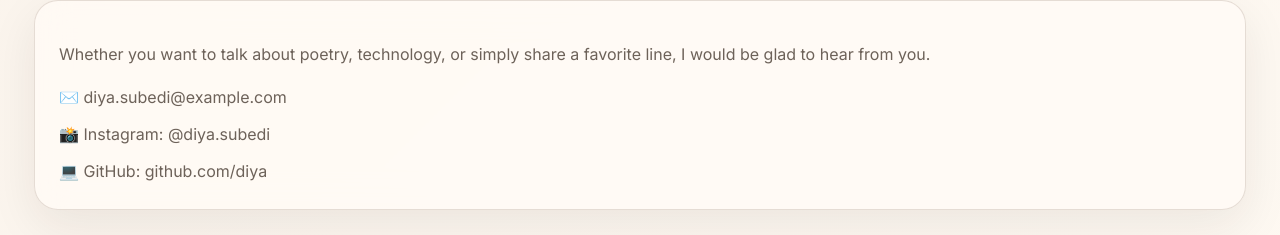
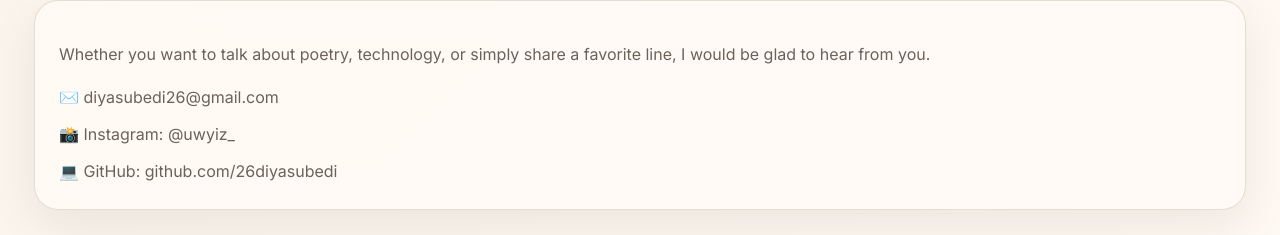
Before and after one commit to 26diyasubedi/portfolio, a plain HTML site: page index.html in a window 1280 px wide. Shown: the part 1998-2233 px from the top of the page. Drawn offline with nearby package versions, Linux system fonts and the light colour scheme.

Commit message:
Update index.html

```diff
--- a/index.html
+++ b/index.html
@@ -132,9 +132,9 @@
           <div class="section-card">
             <p>Whether you want to talk about poetry, technology, or simply share a favorite line, I would be glad to hear from you.</p>
             <div class="contact-list">
-              <span>✉️ diya.subedi@example.com</span>
-              <span>📸 Instagram: @diya.subedi</span>
-              <span>💻 GitHub: github.com/diya</span>
+              <span>✉️ diyasubedi26@gmail.com</span>
+              <span>📸 Instagram: @uwyiz_</span>
+              <span>💻 GitHub: github.com/26diyasubedi</span>
             </div>
           </div>
         </section>
```
